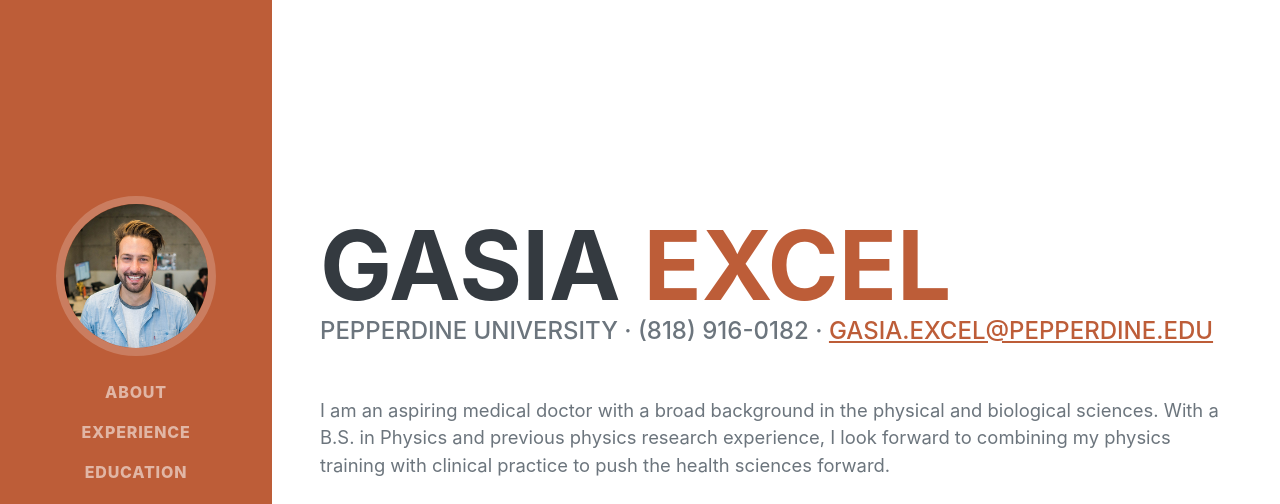
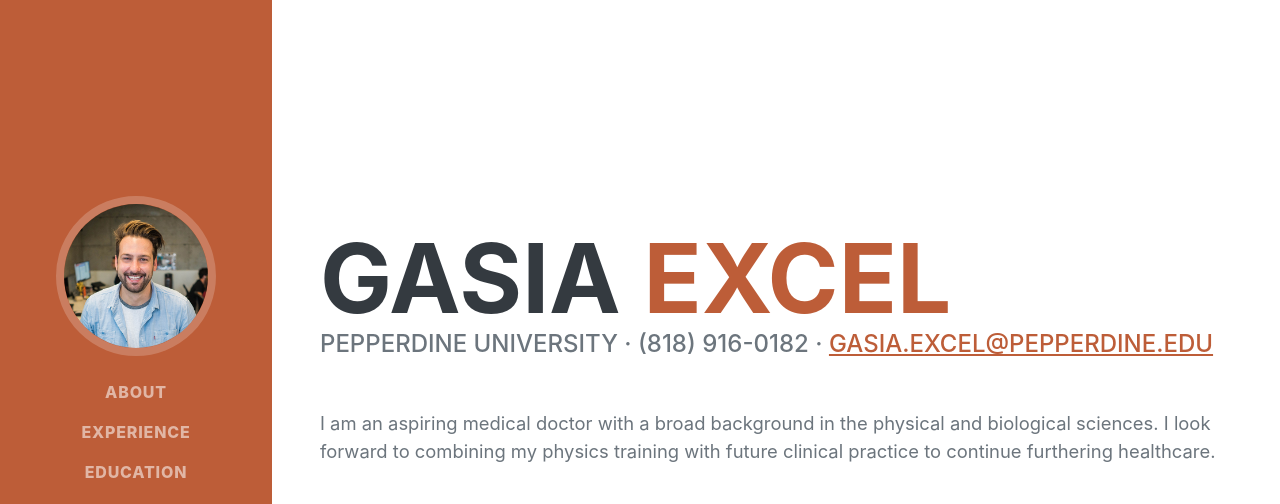
Before and after one commit to gasia672/gasia672.github.io, a plain HTML site: page index.html in a window 1280 px wide. Shown: the top 504 px of the page. Drawn offline with nearby package versions, Linux system fonts and the light colour scheme; a web font is replaced by a local one.

Commit message:
Update index.html

```diff
--- a/index.html
+++ b/index.html
@@ -47,7 +47,7 @@
                         Pepperdine University · (818) 916-0182 ·
                         <a href="mailto:gasia.excel@pepperdine.edu">gasia.excel@pepperdine.edu</a>
                     </div>
-                    <p class="lead mb-5">I am an aspiring medical doctor with a broad background in the physical and biological sciences. With a B.S. in Physics and previous physics research experience, I look forward to combining my physics training with clinical practice to push the health sciences forward.</p>
+                    <p class="lead mb-5">I am an aspiring medical doctor with a broad background in the physical and biological sciences. I look forward to combining my physics training with future clinical practice to continue furthering healthcare.</p>
                     <div class="social-icons">
                         <a class="social-icon" href="#!"><i class="fab fa-linkedin-in"></i></a>
                         <a class="social-icon" href="#!"><i class="fab fa-github"></i></a>
```
